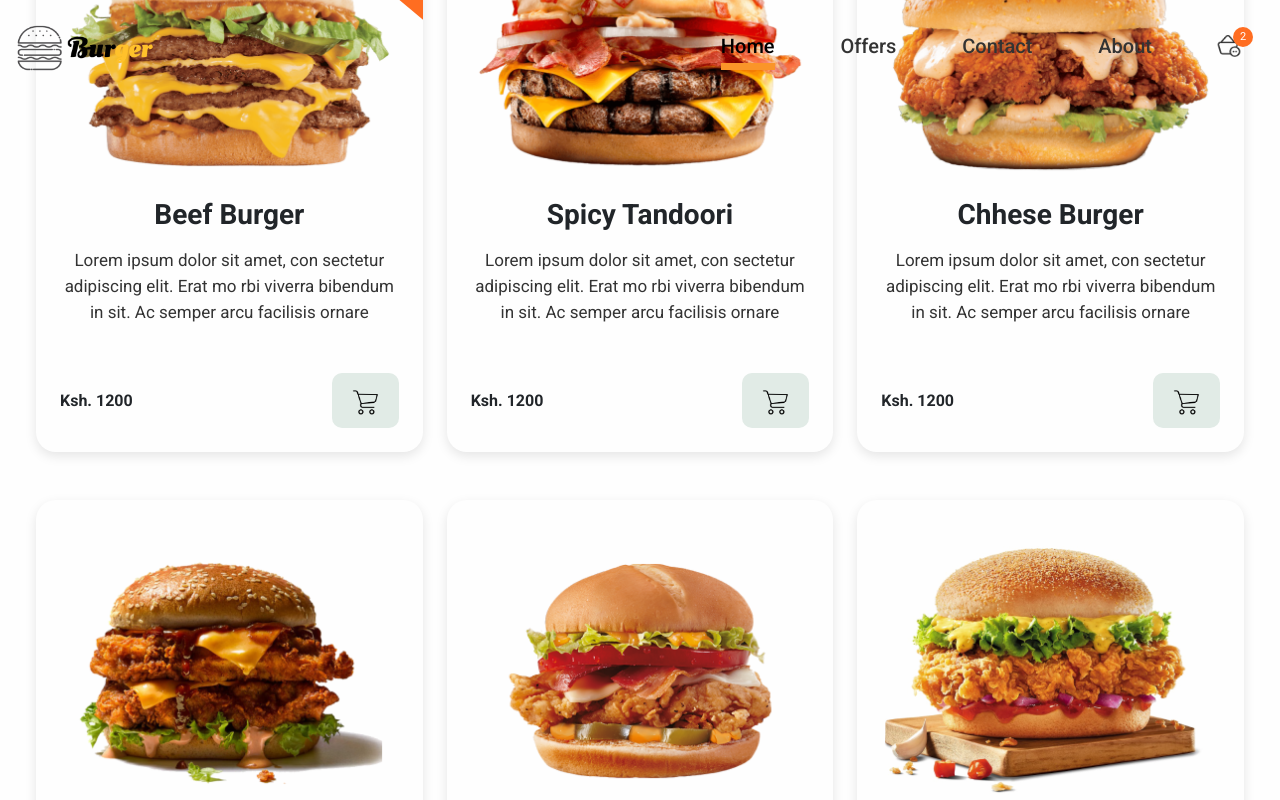
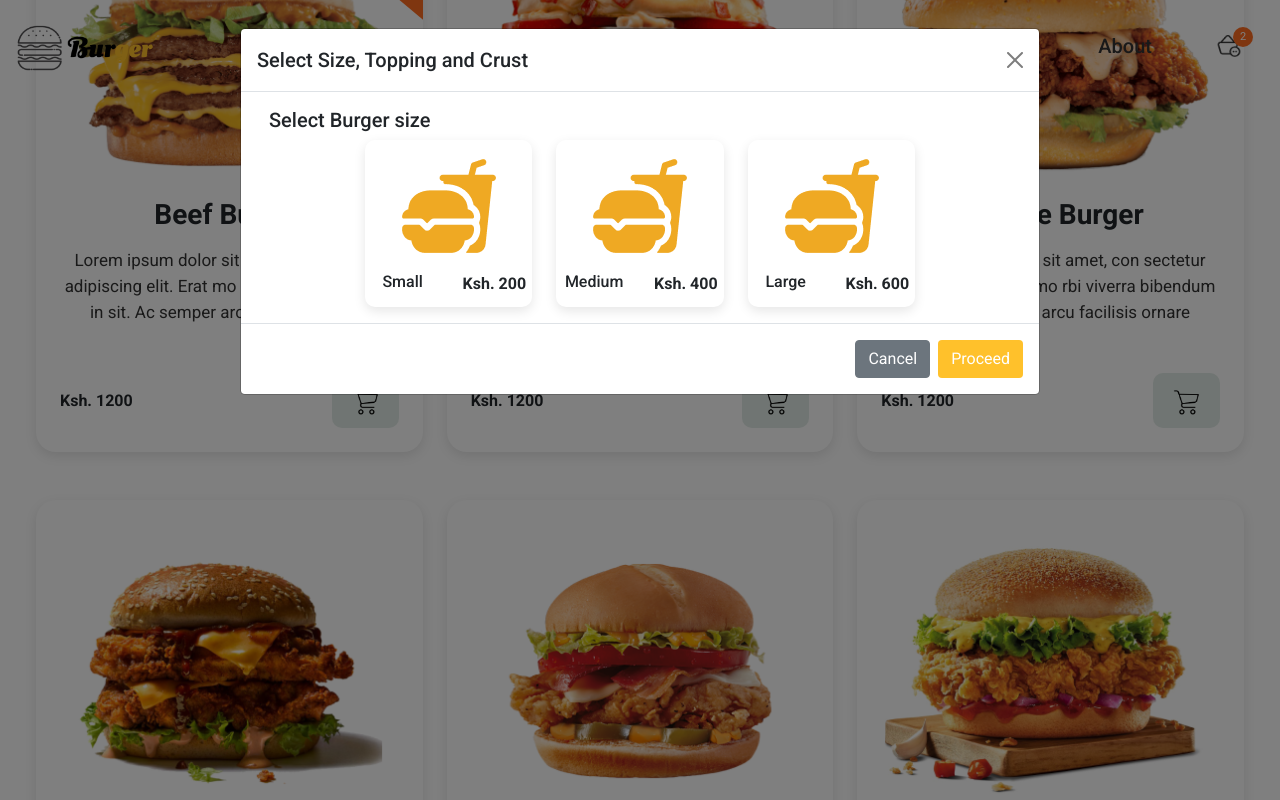
Before and after one commit to james-muriithi/burger-palace, a website: page index.html in a window 1280 px wide. Both pictures are taken after a click on the button 365 px from the left and 2214 px from the top of the page. Shown: the part 1814-2614 px from the top of the page. Drawn offline with nearby package versions, Linux system fonts and the light colour scheme.

Commit message:
select burger size

```diff
--- a/index.html
+++ b/index.html
@@ -278,6 +278,33 @@
         </div>
     </footer>
 
+    <!-- crust-toppings modal -->
+
+    <!-- Modal -->
+    <div class="modal fade" id="crust-toppings-modal" tabindex="-1" aria-labelledby="exampleModalLabel" aria-hidden="true">
+        <div class="modal-dialog modal-lg">
+            <div class="modal-content">
+                <div class="modal-header">
+                    <h5 class="modal-title" id="exampleModalLabel">
+                        Select Size, Topping and Crust
+                    </h5>
+                    <button type="button" class="btn-close" data-bs-dismiss="modal" aria-label="Close"></button>
+                </div>
+                <div class="modal-body">
+                    <div class="container-fluid">
+                        <h5>Select Burger size</h5>
+                        <div class="row sizes justify-content-center">
+                        </div>
+                    </div>
+                </div>
+                <div class="modal-footer">
+                    <button type="button" class="btn btn-secondary" data-bs-dismiss="modal">Cancel</button>
+                    <button type="button" class="btn text-white btn--primary">Proceed</button>
+                </div>
+            </div>
+        </div>
+    </div>
+
     <script src="https://cdnjs.cloudflare.com/ajax/libs/jquery/3.6.0/jquery.min.js"
         integrity="sha512-894YE6QWD5I59HgZOGReFYm4dnWc1Qt5NtvYSaNcOP+u1T9qYdvdihz0PPSiiqn/+/3e7Jo4EaG7TubfWGUrMQ=="
         crossorigin="anonymous" referrerpolicy="no-referrer"></script>
--- a/js/app.js
+++ b/js/app.js
@@ -126,7 +126,7 @@ $(function () {
             </div>
             <div class="col-6 d-flex">
                 <span class="add-to-cart d-flex align-items-center ms-auto">
-                    <button class="btn" title="add to cart">
+                    <button class="btn" title="add to cart" data-bs-toggle="modal" data-bs-target="#crust-toppings-modal">
                         <img src="./images/shopping-cart.png" alt="cart">
                     </button>
                 </span>
@@ -136,7 +136,35 @@ $(function () {
 </div>`);
   });
 
-  console.log(toppings[0].getPrice("medium"));
+  // append burger sizes
+
+  $(".sizes").html("");
+  burgerSizes.forEach(({ size, price }) => {
+    $(".sizes").append(`<div class="col-md-6 col-lg-3 col-6">
+      <input id="size-small" value="small" hidden type="radio" class="burger-size">
+      <div class="size size-card px-1 py-2">
+          <div class="text-center pt-2">
+              <img src="./images/ion_fast-food.png" alt="" height="30" class="img-fluid">
+          </div>
+          <div class="row pt-3">
+              <div class="col-6 text-center">
+                  <h6 class="text-capitalize">${size}</h6>
+              </div>
+              <div class="col-6 fw-bold text-center">
+                  Ksh. ${price}
+              </div>
+          </div>
+      </div>
+    </div>`);
+  });
+
+  // select burger size
+  $("body").on("click", ".size-card", function () {
+    // uncheck all sizes first
+    $("input.burger-size").prop("checked", false);
+    const sizeCheckbox = $(this).prev();
+    sizeCheckbox.prop("checked", !sizeCheckbox.prop("checked"));
+  });
 
   //   toggle header background on scroll
   $(document).on("scroll", function (e) {
--- a/scss/partials/_global.scss
+++ b/scss/partials/_global.scss
@@ -57,3 +57,7 @@ input {
     align-items: center;
     justify-content: center;
 }
+
+.btn--primary {
+    background-color: map-get($colors, "primary");
+}
--- a/scss/partials/components/_components.scss
+++ b/scss/partials/components/_components.scss
@@ -5,3 +5,4 @@
 @import "./offer";
 @import "./download";
 @import "./footer";
+@import "./modals";
--- /dev/null
+++ b/scss/partials/components/_modals.scss
@@ -0,0 +1,25 @@
+#crust-toppings-modal {
+    .sizes {
+        .burger-size:checked + .size {
+            background-color: $add-to-cart;
+            // &.size-card {
+            //     // box-shadow: none;
+            // }
+        }
+        .size {
+            cursor: pointer;
+            border-radius: 10px;
+            @include transition;
+            &.size-card {
+                box-shadow: rgba(0, 0, 0, 0.1) 0px 4px 12px;
+            }
+            @media screen and (max-width: map-get($breakpoints, "lg")) {
+                font-size: 13px !important;
+            }
+        }
+        img {
+            height: 100px;
+            width: 100px;
+        }
+    }
+}
```
Also changed, not shown: css/style.css.
